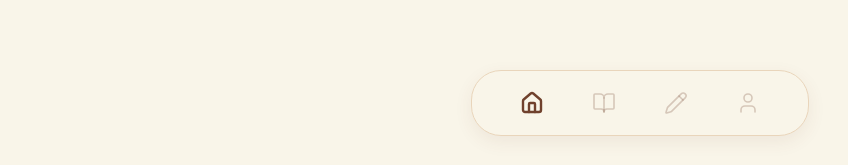
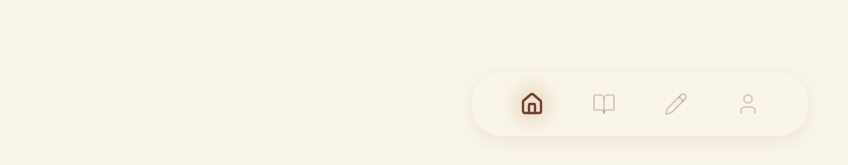
Before and after one commit to michelesannti/no-secreto, a Next.js app: page /hoje in a window 1280 px wide. Shown: the part 632-797 px from the top of the page, without its empty margins (0-848 px from the left). Built offline with nearby package versions, Linux system fonts and the light colour scheme.

Commit message:
nav caminho 2 halo quente

```diff
--- a/app/(app)/layout.tsx
+++ b/app/(app)/layout.tsx
@@ -23,14 +23,28 @@ export default function AppLayout({
     return (
       <Link
         href={href}
-        className="flex items-center justify-center transition-all duration-300"
+        className="relative flex items-center justify-center transition-all duration-300"
       >
+        {active && (
+          <span
+            className="
+              absolute
+              w-10
+              h-10
+              rounded-full
+              bg-[#e9d5bb]
+              blur-sm
+              opacity-60
+            "
+          />
+        )}
+
         <Icon
           size={24}
           strokeWidth={active ? 2.4 : 1.6}
           className={
             active
-              ? "text-[#70412d]"
+              ? "text-[#70412d] relative z-10"
               : "text-[#70412d]/25"
           }
         />
@@ -52,7 +66,6 @@ export default function AppLayout({
             flex
             gap-12
             items-center
-            border border-[#e9d5bb]
             shadow-[0_6px_18px_rgba(112,65,45,0.08)]
           "
         >
```
